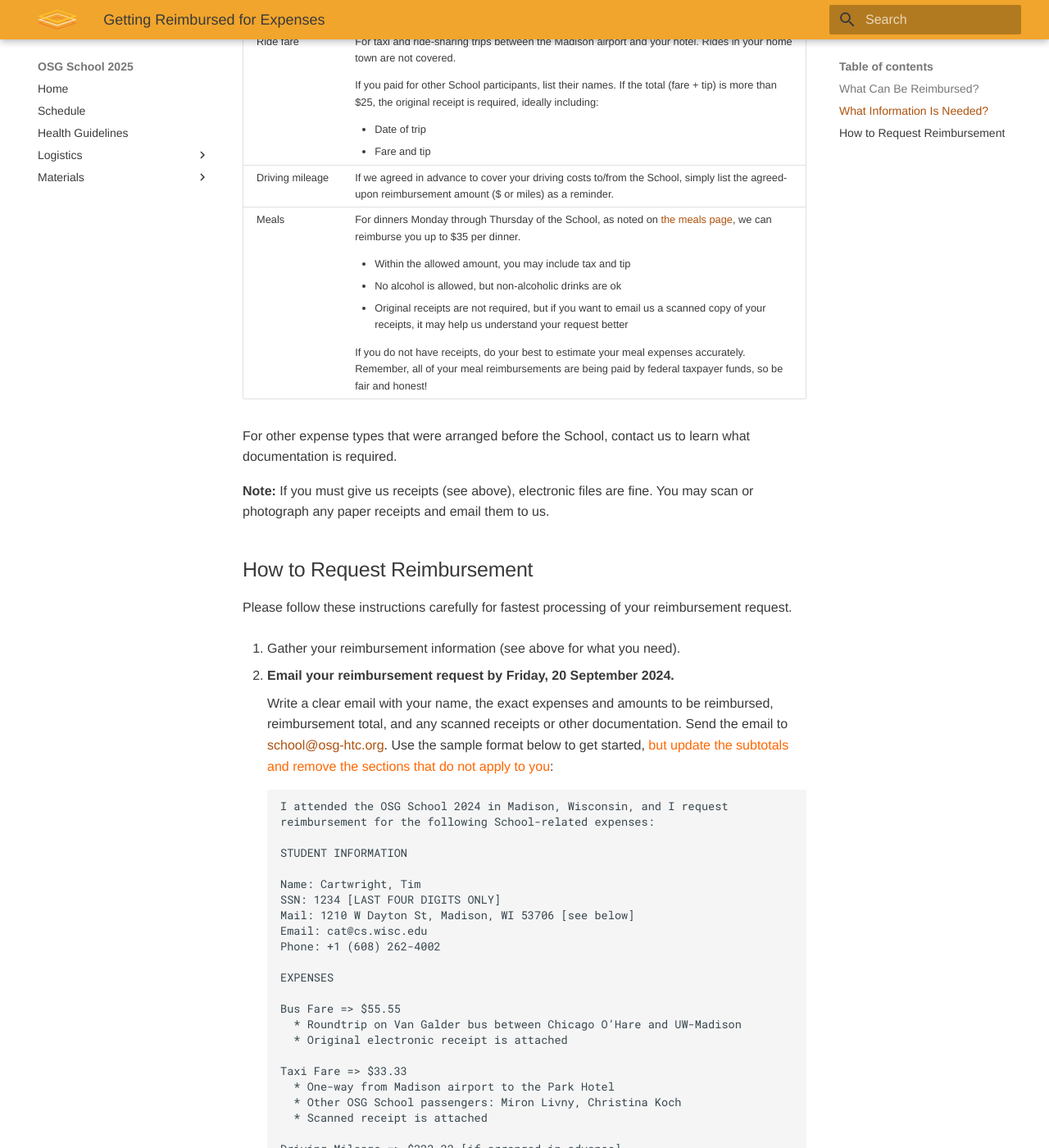
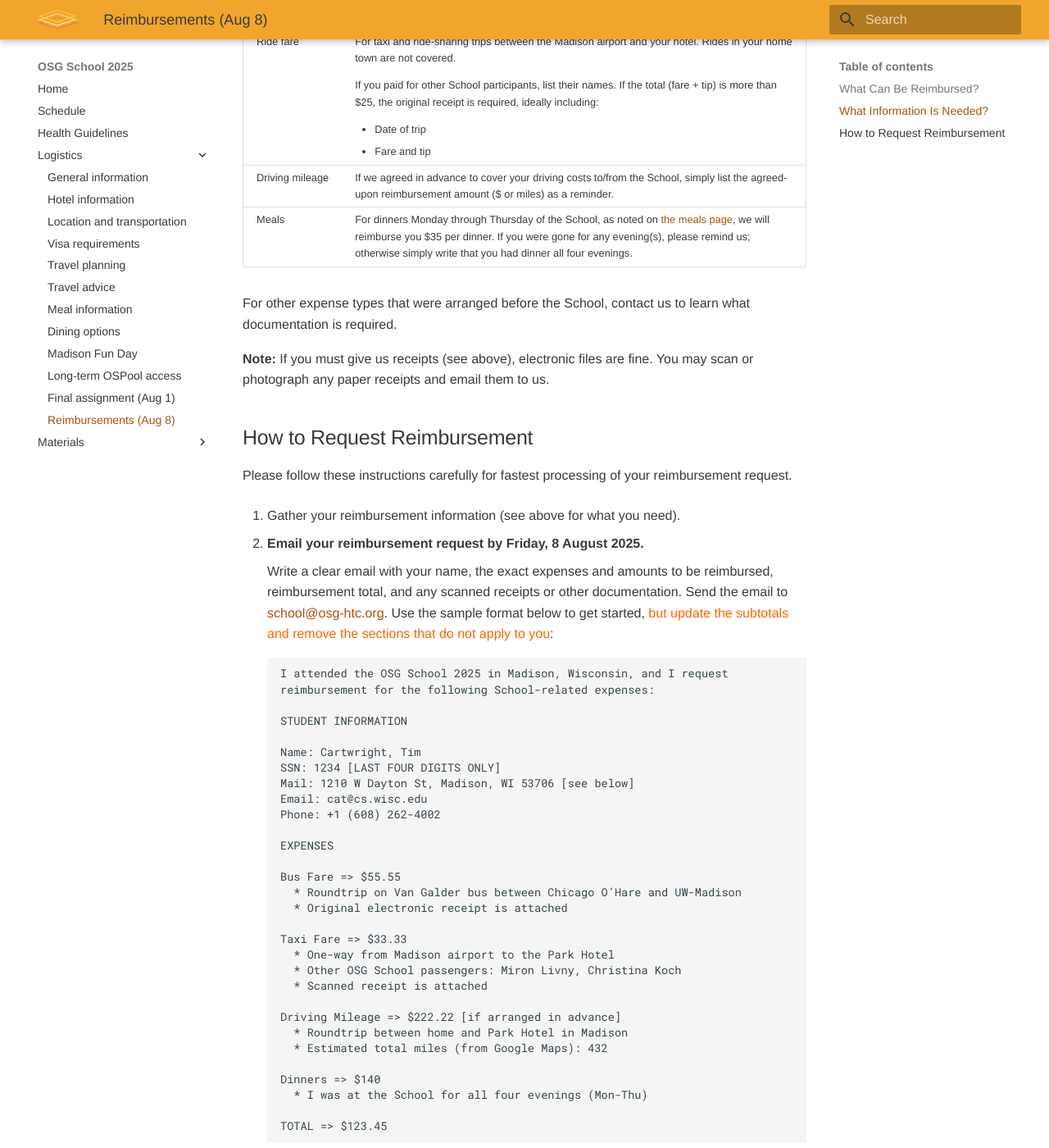
Before and after one commit to osg-htc/school-2025, an MkDocs documentation site: the page built from docs/logistics/reimbursements.md, in a window 1280 px wide and 1400 px high, scrolled down 909 px. Shown: the whole window at 82% size. Built offline with MkDocs 1.6.1 and Material for MkDocs 9.7.7, drawn with Linux system fonts in a browser that asks for light colours; some of the changed text lies outside the part shown.

Commit message:
Reimbursements

```diff
--- a/docs/logistics/reimbursements.md
+++ b/docs/logistics/reimbursements.md
@@ -1,11 +1,11 @@
 # Getting Reimbursed for Expenses
 
-If you paid for certain expenses to attend the OSG School 2024,
+If you paid for certain expenses to attend the OSG School 2025,
 then we will reimburse you for them.
 This page explains what can be reimbursed and how to request reimbursement.
 Please read **this whole page carefully** before submitting your request.
 
-**The deadline for all reimbursement submissions is <span style="color: #FF6600;">Friday, 20 September 2024</span>.**
+**The deadline for all reimbursement submissions is <span style="color: #FF6600;">Friday, 8 August 2025</span>.**
 
 ## What Can Be Reimbursed?
 
@@ -14,7 +14,7 @@ We offered to reimburse certain expenses that were part of attending the OSG Sch
 -   Bus fare to/from Madison
 -   Taxi or ride-share to/from Madison airport
 -   Driving mileage (if prearranged)
--   Dinners Monday through Thursday (up to $35 per dinner)
+-   Dinners Monday through Thursday ($35 per dinner)
 
 Generally, we are not able to reimburse you for any other expenses
 (e.g., checked baggage fees, transportation to/from your home and local airport).
@@ -32,7 +32,7 @@ See below for each type of expense and its rules.
 | <p>Bus&nbsp;fare</p> | <p>For bus trips between Madison and a nearby airport, as planned with us in advance.</p><p>The original receipt is required, including at least the total amount paid.</p> |
 | <p>Ride&nbsp;fare</p> | <p>For taxi and ride-sharing trips between the Madison airport and your hotel. Rides in your home town are not covered.</p><p>If you paid for other School participants, list their names. If the total (fare + tip) is more than $25, the original receipt is required, ideally including:</p><ul><li>Date of trip</li><li>Fare and tip</li></ul> |
 | <p>Driving mileage</p> | <p>If we agreed in advance to cover your driving costs to/from the School, simply list the agreed-upon reimbursement amount ($ or miles) as a reminder.</p> |
-| <p>Meals</p> | <p>For dinners Monday through Thursday of the School, as noted on [the meals page](meals.md), we can reimburse you up to $35 per dinner.</p><ul><li>Within the allowed amount, you may include tax and tip</li><li>No alcohol is allowed, but non-alcoholic drinks are ok</li><li>Original receipts are not required, but if you want to email us a scanned copy of your receipts, it may help us understand your request better</li></ul><p>If you do not have receipts, do your best to estimate your meal expenses accurately. Remember, all of your meal reimbursements are being paid by federal taxpayer funds, so be fair and honest! |
+| <p>Meals</p> | For dinners Monday through Thursday of the School, as noted on [the meals page](meals.md), we will reimburse you $35 per dinner. If you were gone for any evening(s), please remind us; otherwise simply write that you had dinner all four evenings. |
 
 For other expense types that were arranged before the School, contact us to learn what documentation is required.
 
@@ -45,7 +45,7 @@ Please follow these instructions carefully for fastest processing of your reimbu
 
 1.  Gather your reimbursement information (see above for what you need).
 
-1.  **Email your reimbursement request by Friday, 20 September 2024.**
+1.  **Email your reimbursement request by Friday, 8 August 2025.**
 
     Write a clear email with your name,
     the exact expenses and amounts to be reimbursed,
@@ -55,7 +55,7 @@ Please follow these instructions carefully for fastest processing of your reimbu
     Use the sample format below to get started,
     <span style="color: #FF6600;">but update the subtotals and remove the sections that do not apply to you</span>:
 
-        I attended the OSG School 2024 in Madison, Wisconsin, and I request
+        I attended the OSG School 2025 in Madison, Wisconsin, and I request
         reimbursement for the following School-related expenses:
 
         STUDENT INFORMATION
@@ -81,18 +81,15 @@ Please follow these instructions carefully for fastest processing of your reimbu
           * Roundtrip between home and Park Hotel in Madison
           * Estimated total miles (from Google Maps): 432
 
-        Dinners => $77.77
-          * Mon, 5 August 2024: $20.00
-          * Tue, 6 August 2024: $15.80
-          * Wed, 7 August 2024: $19.84
-          * Thu, 8 August 2024: $22.13
+        Dinners => $140
+          * I was at the School for all four evenings (Mon-Thu)
 
         TOTAL => $123.45
 
 1.  For receipts, just attach the electronic files (PDF) to your request email;
     or, email separately to [school@osg-htc.org](mailto:school@osg-htc.org).
 
-    All receipts must be emailed by Friday, 20 September 2024,
+    All receipts must be emailed by Friday, 8 August 2025,
     or the corresponding expenses will not be reimbursed.
 
 1.  OSG School staff will review your request and either approve it or send it back for changes.
--- a/mkdocs.yml
+++ b/mkdocs.yml
@@ -55,7 +55,8 @@ nav:
     - Dining options:               logistics/dining.md
     - Madison Fun Day:              logistics/fun-day.md
     - Long-term OSPool access:      logistics/projects.md
-    - Final assignment:             logistics/assignment.md
+    - Final assignment (Aug 1):     logistics/assignment.md
+    - Reimbursements (Aug 8):       logistics/reimbursements.md
   - Materials:
     - Overview:                     materials/index.md
     - Intro to HTCondor:
```
Also changed, not shown: other parts of docs/logistics/reimbursements.md (+1 -1 lines).
